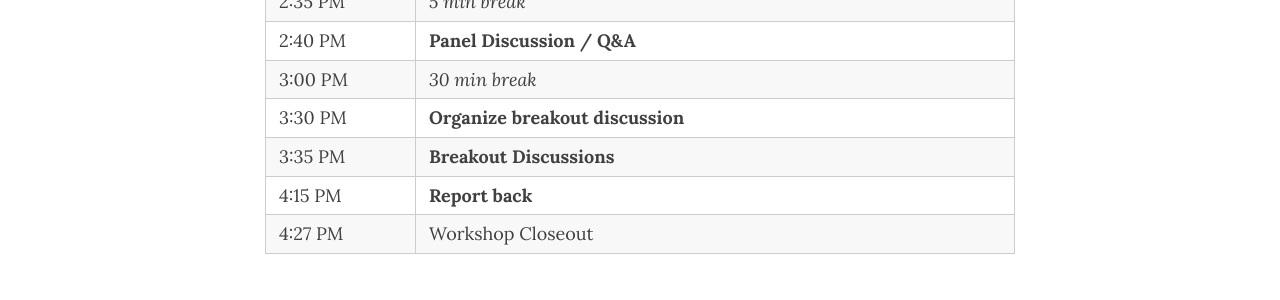
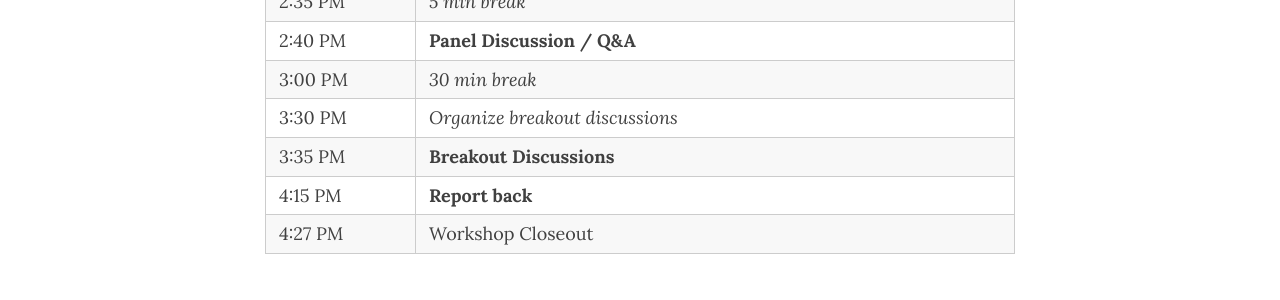
Before and after one commit to USRSE/rse-escience-2022, a Jekyll site: the page built from pages/agenda.md, in a window 1280 px wide and 900 px high, scrolled down 799 px. Shown: the part 265-565 px from the top of the window. Built offline with Jekyll 4.4.1, drawn with Linux system fonts in a browser that asks for light colours; nearby versions of some CDN libraries.

Commit message:
Fix typo and change to italics

```diff
--- a/pages/agenda.md
+++ b/pages/agenda.md
@@ -77,7 +77,7 @@ Moderator: Miranda Mundt
 </tr>
 <tr>
   <td>3:30 PM</td>
-  <td><b>Organize breakout discussion</b></td>
+  <td><i>Organize breakout discussions</i></td>
 </tr>
 <tr>
   <td>3:35 PM</td>
```
